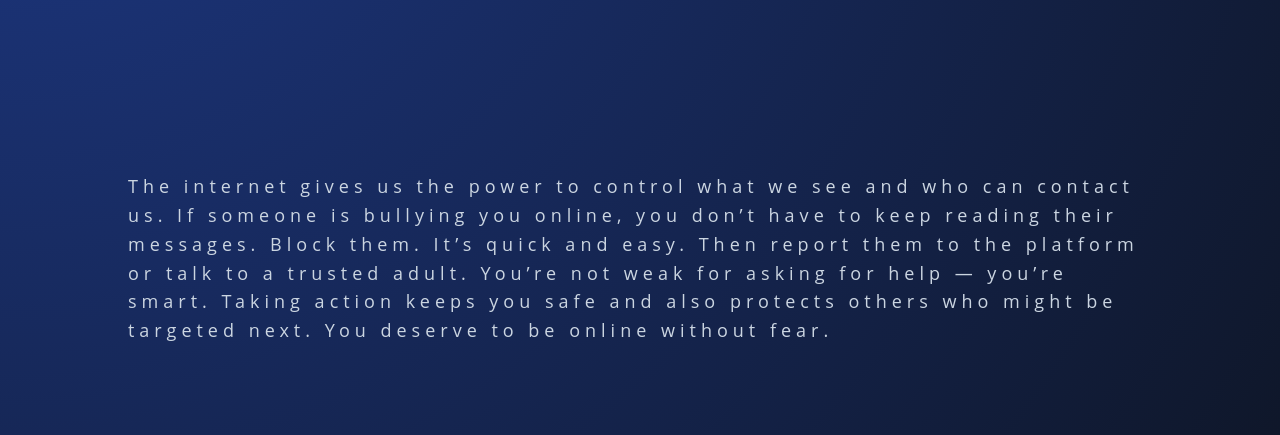
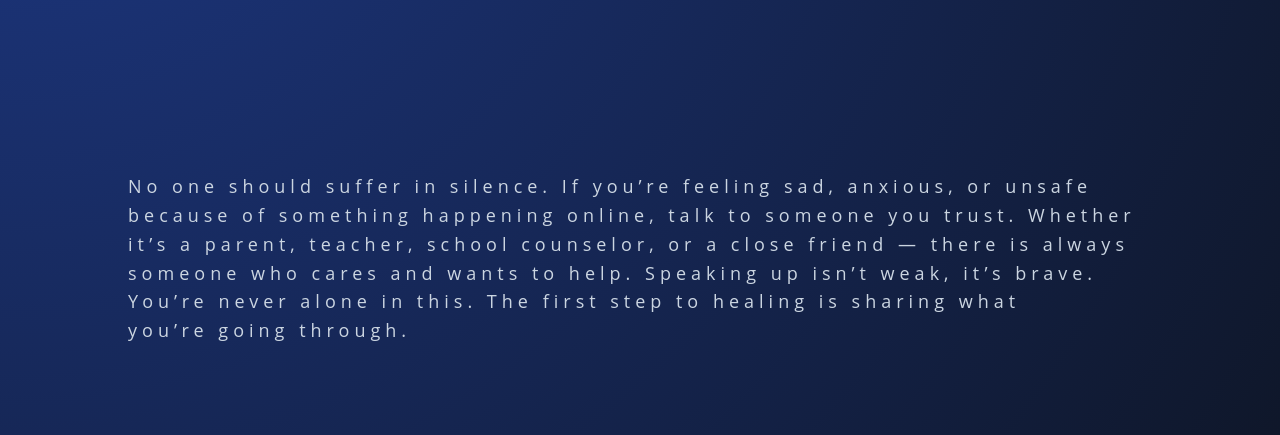
Before and after one commit to Moha3moha0/Safe-Net, a plain HTML site: page campaign4.html in a window 1280 px wide. Shown: the part 365-800 px from the top of the page. Drawn offline with Linux system fonts and the light colour scheme.

Commit message:
Update campaign4.html

```diff
--- a/campaign4.html
+++ b/campaign4.html
@@ -22,6 +22,6 @@
     <h2>
         talk to Someone
     </h2>
-    <p>The internet gives us the power to control what we see and who can contact us. If someone is bullying you online, you don’t have to keep reading their messages. Block them. It’s quick and easy. Then report them to the platform or talk to a trusted adult. You’re not weak for asking for help — you’re smart. Taking action keeps you safe and also protects others who might be targeted next. You deserve to be online without fear.</p>
+    <p>No one should suffer in silence. If you’re feeling sad, anxious, or unsafe because of something happening online, talk to someone you trust. Whether it’s a parent, teacher, school counselor, or a close friend — there is always someone who cares and wants to help. Speaking up isn’t weak, it’s brave. You’re never alone in this. The first step to healing is sharing what you’re going through.</p>
 </body>
 </html>
```
